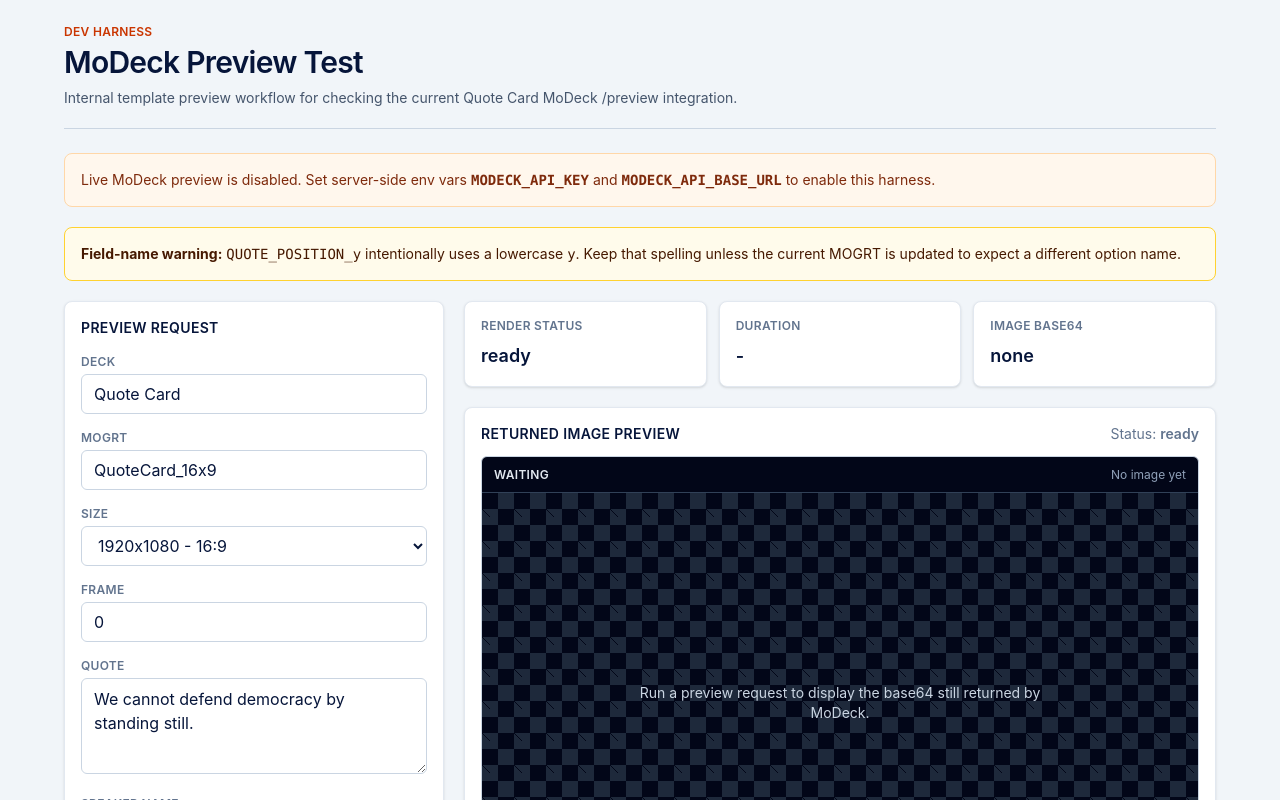
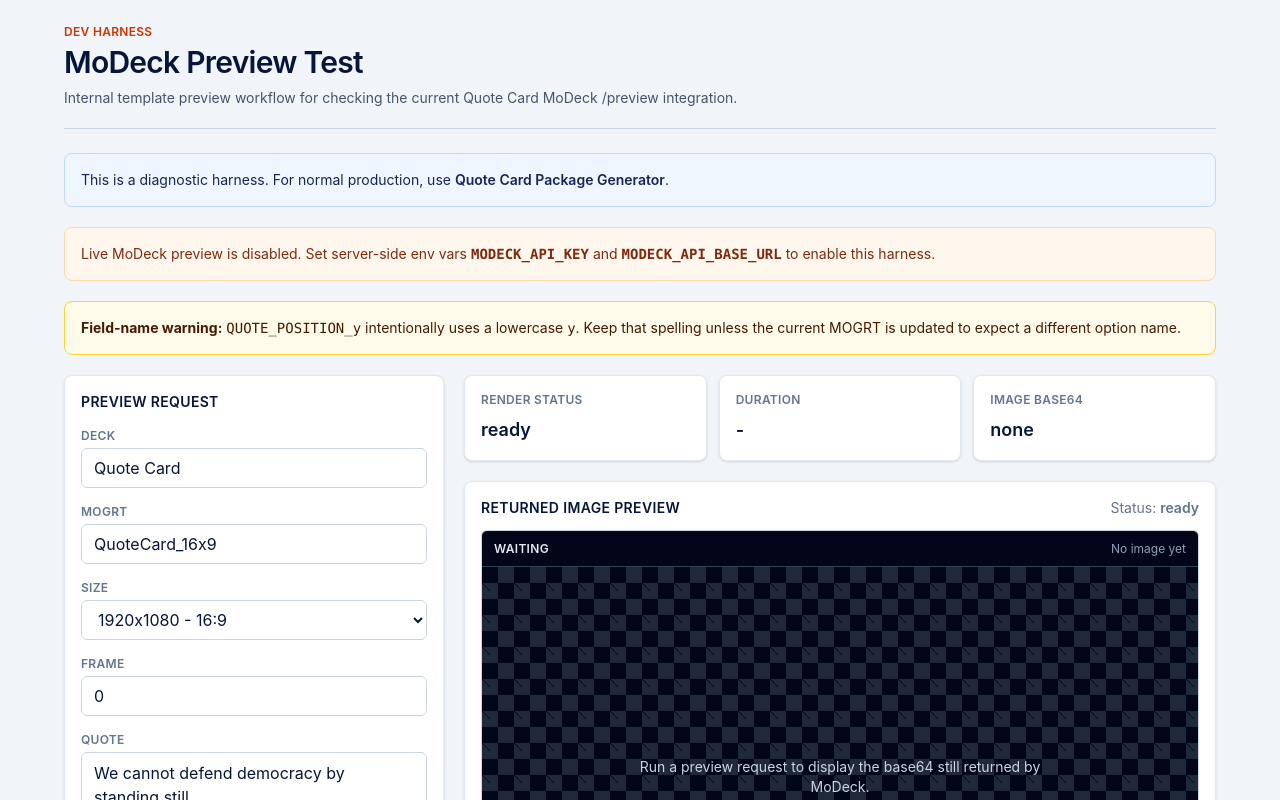
Before and after one commit to paulsjob/media_hub, a Next.js app: page /dev/modeck-preview-test in a window 1280 px wide. Shown: the top 800 px of the page. Built offline with nearby package versions, Linux system fonts and the light colour scheme; no server answers.

Commit message:
Clarify quote card production workflow

```diff
--- a/src/components/modeck-preview-test.tsx
+++ b/src/components/modeck-preview-test.tsx
@@ -94,6 +94,14 @@
             Internal template preview workflow for checking the current Quote Card MoDeck /preview integration.
           </p>
         </header>
+
+        <div className="mb-5 rounded-lg border border-blue-200 bg-blue-50 p-4 text-sm text-blue-950">
+          This is a diagnostic harness. For normal production, use{" "}
+          <Link href="/generate" className="font-semibold text-blue-900 underline underline-offset-2">
+            Quote Card Package Generator
+          </Link>
+          .
+        </div>
 
         {!configured ? (
           <div className="mb-5 rounded-lg border border-orange-200 bg-orange-50 p-4 text-sm text-orange-900">
@@ -281,9 +289,10 @@
                   </p>
                   <Link
                     href={generateHref}
-                    className="inline-flex min-h-10 items-center justify-center rounded-md bg-[#06153a] px-4 text-sm font-semibold text-white shadow-sm hover:bg-[#12306a]"
+                    className="inline-flex min-h-10 items-center justify-center rounded-md bg-[#06153a] px-4 text-sm font-semibold !text-white shadow-sm hover:bg-[#12306a] hover:!text-white"
+                    style={{ color: "#ffffff" }}
                   >
-                    Generate Package
+                    <span className="text-white">Generate Package</span>
                   </Link>
                 </div>
               ) : null}
--- a/src/components/package-generator.tsx
+++ b/src/components/package-generator.tsx
@@ -161,6 +161,17 @@
         </div>
       </SectionCard>
 
+      <SectionCard title="Live MoDeck Preview">
+        <div className="mb-4 rounded-md border border-slate-200 bg-slate-50 p-4">
+          <p className="text-sm font-semibold text-[#06153a]">Validate the current fields before package generation.</p>
+          <p className="mt-1 text-sm leading-6 text-slate-600">
+            The active 16:9 source preview renders through MoDeck when available. Other selected ratios continue to
+            use the local layout preview until their MoDeck templates are connected.
+          </p>
+        </div>
+        <PreviewGrid ratios={selectedRatios} content={content} />
+      </SectionCard>
+
       <SectionCard title="Choose Outputs">
         <div className="mb-5 flex flex-wrap gap-2">
           <ButtonLike disabled>{selectedIds.length} selected</ButtonLike>
@@ -175,17 +186,6 @@
           <OutputGroup title="Stills" outputs={stills} selectedIds={selectedIds} onToggle={toggleOutput} />
           <OutputGroup title="Videos" outputs={videos} selectedIds={selectedIds} onToggle={toggleOutput} />
         </div>
-      </SectionCard>
-
-      <SectionCard title="Live MoDeck Preview">
-        <div className="mb-4 rounded-md border border-slate-200 bg-slate-50 p-4">
-          <p className="text-sm font-semibold text-[#06153a]">Validate the current fields before package generation.</p>
-          <p className="mt-1 text-sm leading-6 text-slate-600">
-            The active 16:9 source preview renders through MoDeck when available. Other selected ratios continue to
-            use the local layout preview until their MoDeck templates are connected.
-          </p>
-        </div>
-        <PreviewGrid ratios={selectedRatios} content={content} />
       </SectionCard>
 
       <div className="flex flex-col-reverse gap-3 sm:flex-row sm:items-center sm:justify-end">
```
